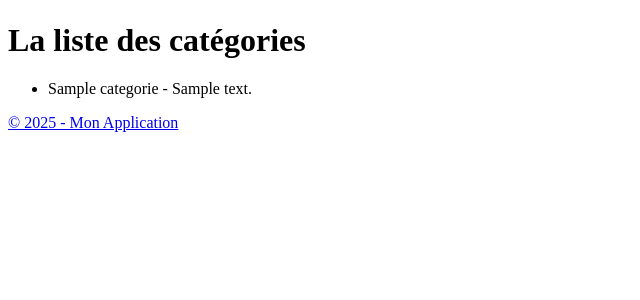
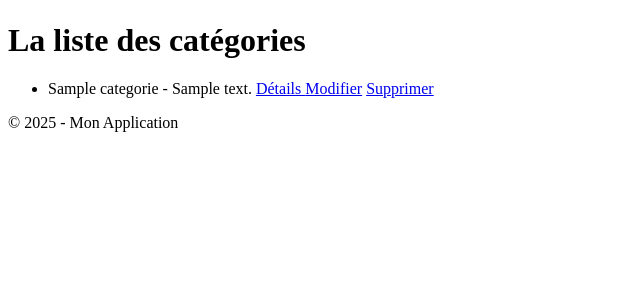
Before and after one commit to HayatGOUHI-byte/Product, a Django app: template Projjet/monapp/templates/Categorie/categorie_list.html in a window 1280 px wide. Shown: the part 58-358 px from the top of the page, without its empty margins (0-640 px from the left). Run offline with Django 5.2, Linux system fonts and the light colour scheme; the template is opened without the code that fills it: most values are stand-ins (such as "Sample title", 1, 10 or a date in 2020); parts of the project's set-up code (start-up, migrations or seed data) failed here and were passed over.

Commit message:
this are actual changes

```diff
--- a/Projjet/monapp/templates/Categorie/categorie_list.html
+++ b/Projjet/monapp/templates/Categorie/categorie_list.html
@@ -10,10 +10,11 @@
 
 <li>
 	{{categorie.nom}} - {{categorie.description}}
-	<a href="{% url 'categorie-detail' categorie.id %}">
+	<a href="{% url 'categorie-detail' categorie.id %}">Détails </a>
+	<a href="{% url 'categorie-update' categorie.id %}">Modifier</a>
+	<a href="{% url 'categorie-delete' categorie.id %}">Supprimer</a>
+
 </li>
 {% endfor %}
-
-
 </ul>
 {% endblock %}
```
Also changed, not shown: Projjet/monapp/views.py (+8 -0 lines).
